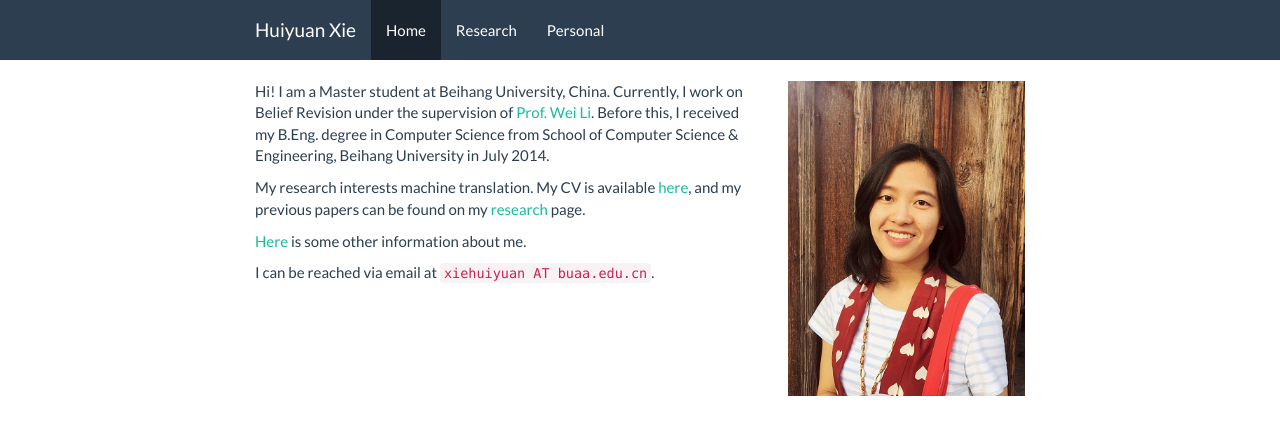
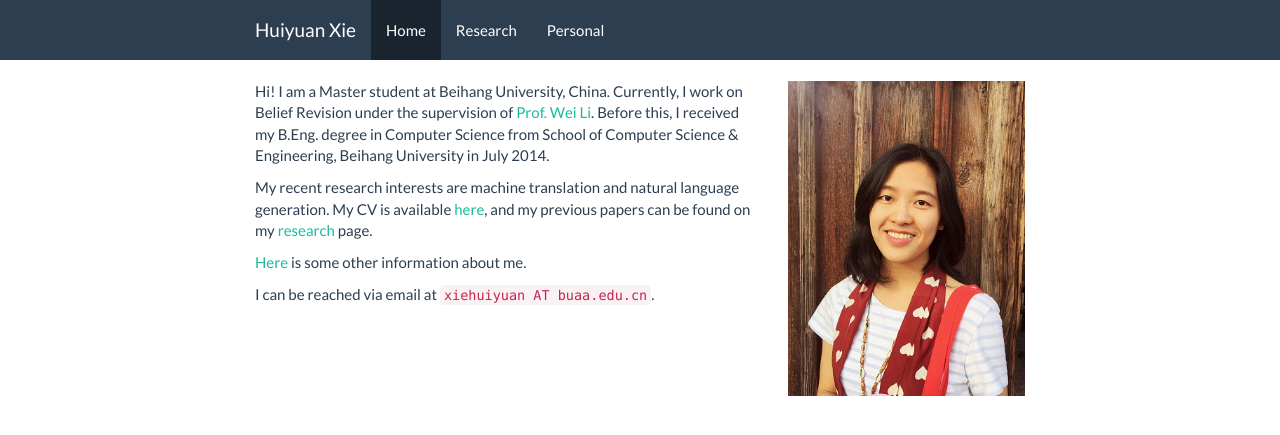
Before and after one commit to xiehuiyuan/xiehuiyuan.github.io, a Jekyll site: the page built from index.md, in a window 1280 px wide. Shown: the top 435 px of the page. Built offline with Jekyll 4.4.1, drawn with Linux system fonts in a browser that asks for light colours; nearby versions of some CDN libraries.

Commit message:
Revise research interests.

```diff
--- a/index.md
+++ b/index.md
@@ -15,8 +15,7 @@ image:
 
 Hi! I am a Master student at Beihang University, China. Currently, I work on Belief Revision under the supervision of [Prof. Wei Li](http://www.nlsde.buaa.edu.cn/~liwei/). Before this, I received my B.Eng. degree in Computer Science from School of Computer Science & Engineering, Beihang University in July 2014.
 
-My research interests machine translation.  My CV is available [here](data/cv/hxie-cv.pdf), and my previous
-papers can be found on my [research](research.html) page.
+My recent research interests are machine translation and natural language generation. My CV is available [here](data/cv/hxie-cv.pdf), and my previous papers can be found on my [research](research.html) page.
 
 [Here](personal.html) is some other information about me.
 
```
